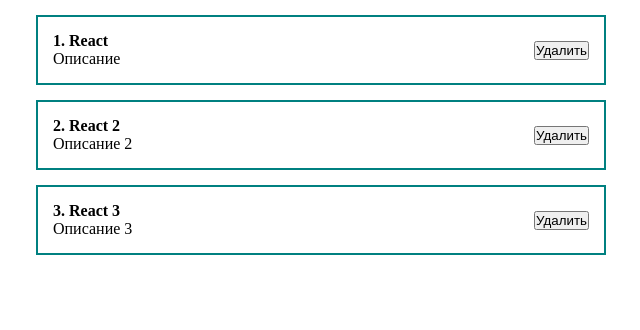
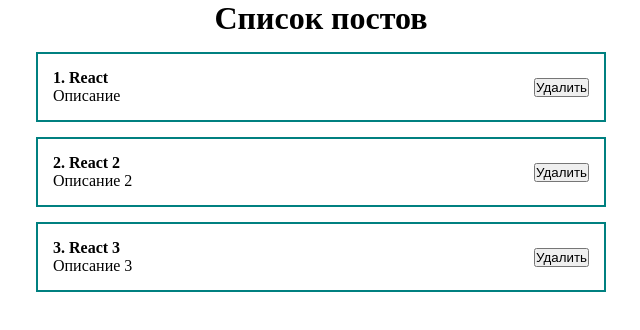
Before and after one commit to wizzzout/react-fundamental, a React (Vite) app: page / in a window 1280 px wide. Shown: the top 330 px of the page, without its empty margins (319-959 px from the left). Built offline with nearby package versions, Linux system fonts and the light colour scheme.

Commit message:
Добавил заголовок с инлайновым стилем (для ознакомления)

```diff
--- a/src/App.jsx
+++ b/src/App.jsx
@@ -11,6 +11,7 @@ function App() {
 
 	return (
 		<div className='App'>
+			<h1 style={{ textAlign: 'center' }}>Список постов</h1>
 			{posts.map(post => (
 				<PostItem post={post} key={post.id} />
 			))}
```
